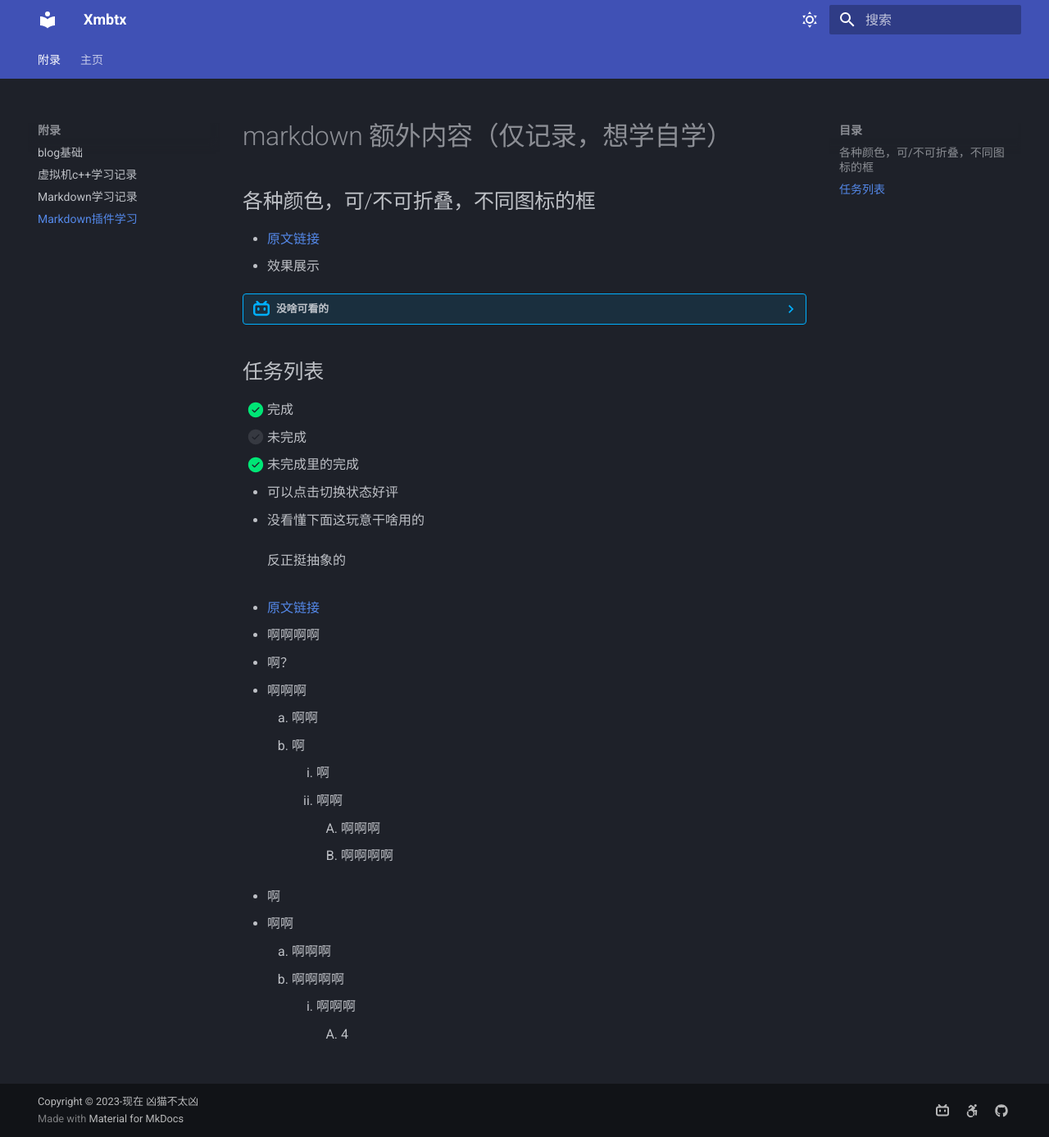
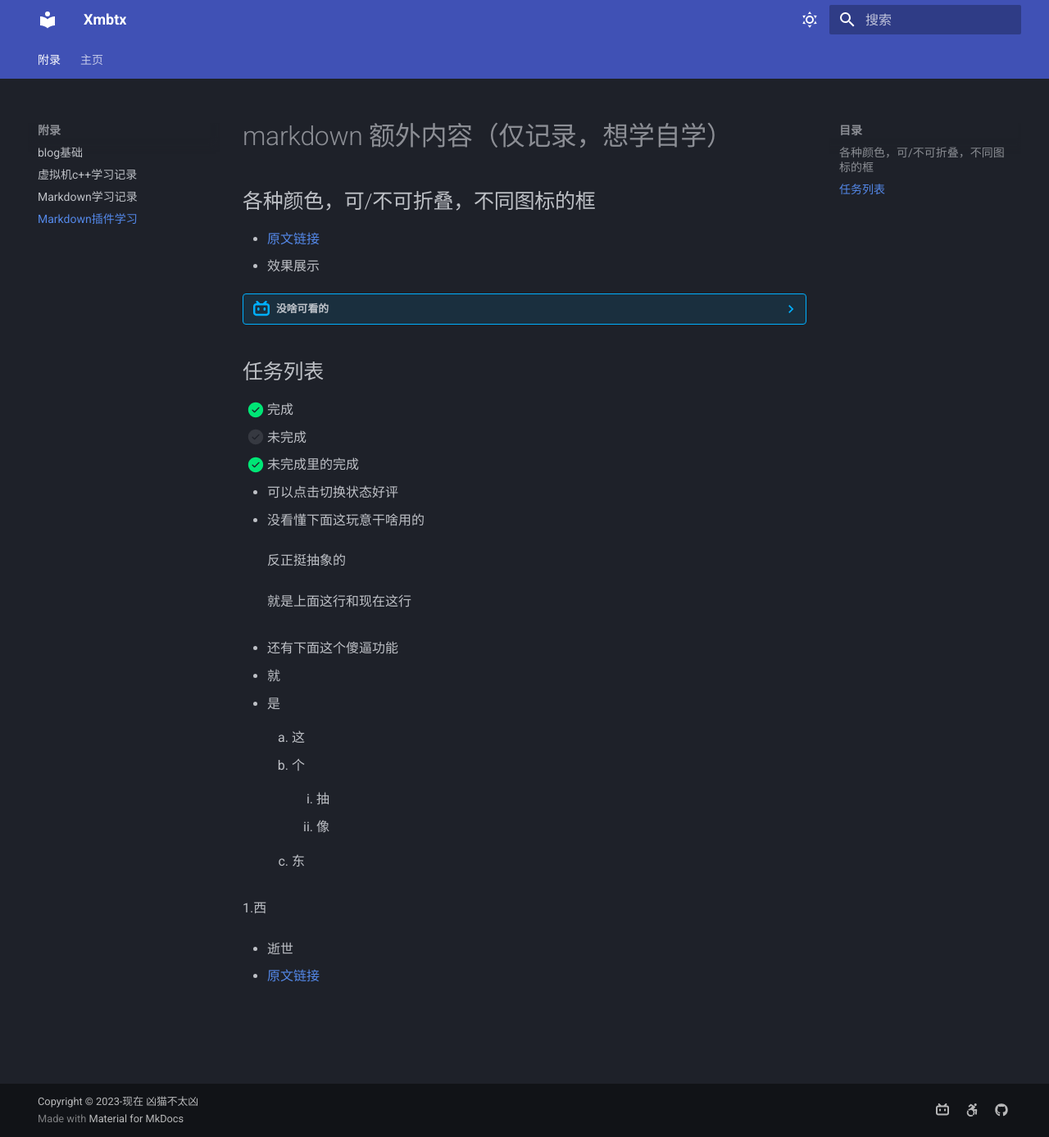
Before and after one commit to Xmbtx/xmbtx-blog, an MkDocs documentation site: the page built from docs/mkd/mkdex.md, in a window 1280 px wide and 1387 px high. Shown: the whole window at 82% size. Built offline with MkDocs 1.6.1 and Material for MkDocs 9.7.7, drawn with Linux system fonts in a browser that asks for light colours.

Commit message:
2023-11-15_13:16:45 update

```diff
--- a/docs/mkd/mkdex.md
+++ b/docs/mkd/mkdex.md
@@ -21,22 +21,28 @@
 
 :   反正挺抽象的
 
+:   就是上面这行和现在这行
+
+- 还有下面这个傻逼功能
+
+1. 就
+
+2. 是
+
+    1. 这
+
+    2. 个
+
+        1. 抽
+
+        2. 像
+
+    1. 东
+
+1.西
+
+<!--- --->
+
+- 逝世
+
 - [原文链接](https://squidfunk.github.io/mkdocs-material/reference/lists/)
-
-
-
-1. 啊啊啊啊
-2. 啊？
-2. 啊啊啊
-    1. 啊啊
-    2. 啊
-        1. 啊
-        2. 啊啊
-            1. 啊啊啊
-            2. 啊啊啊啊
-1. 啊
-2. 啊啊
-    1. 啊啊啊
-    2. 啊啊啊啊
-        1. 啊啊啊
-            1. 4
```
